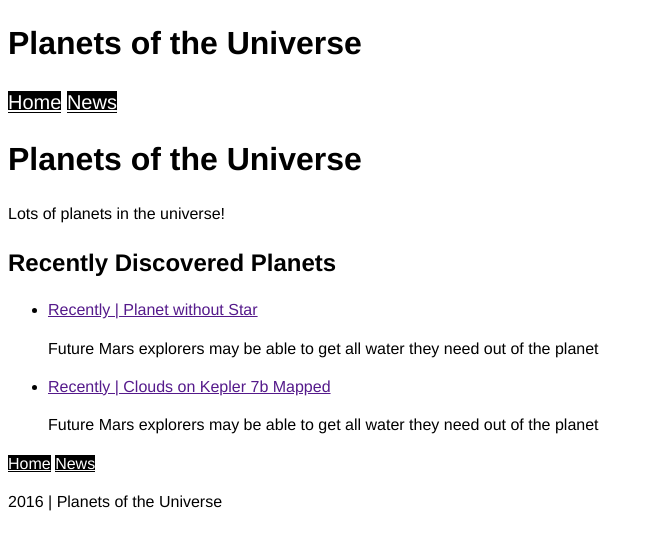
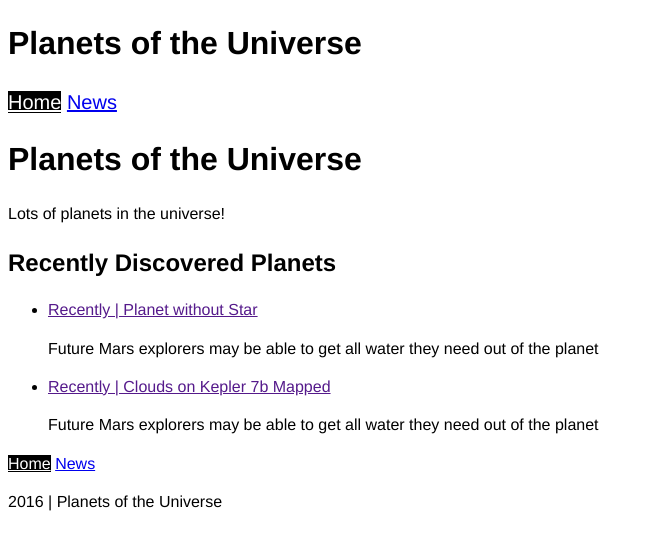
Before and after one commit to ricardo-valente/jekyll, a Jekyll site: the page built from index.html, in a window 1280 px wide. Shown: the top 550 px of the page, without its empty margins (0-654 px from the left). Built offline with Jekyll 4.4.1, drawn with Linux system fonts in a browser that asks for light colours; Markdown is read by kramdown in place of the engine named in the settings.

Commit message:
... correction

```diff
--- a/_includes/nav.html
+++ b/_includes/nav.html
@@ -1,6 +1,6 @@
 <nav>
 	<ul class="nav {{include.navClass}}">
-		<li><a href="{{site.baseurl}}/index.html" class="{% if page.url == '/' %}current{%endif %}">Home</a></li>
-		<li><a href="{{site.baseurl}}/news.html" class="{% if page.url contains 'news' or 'recently-discovered' %}current{%endif %}">News</a></li>
+		<li><a href="{{site.baseurl}}/index.html" class="{% if page.url == '/' %}current{% endif %}">Home</a></li>
+		<li><a href="{{site.baseurl}}/news.html" class="{% if page.url contains 'news' or page.url contains 'recently-discovered' %}current{% endif %}">News</a></li>
 	</ul>
 </nav>
```
